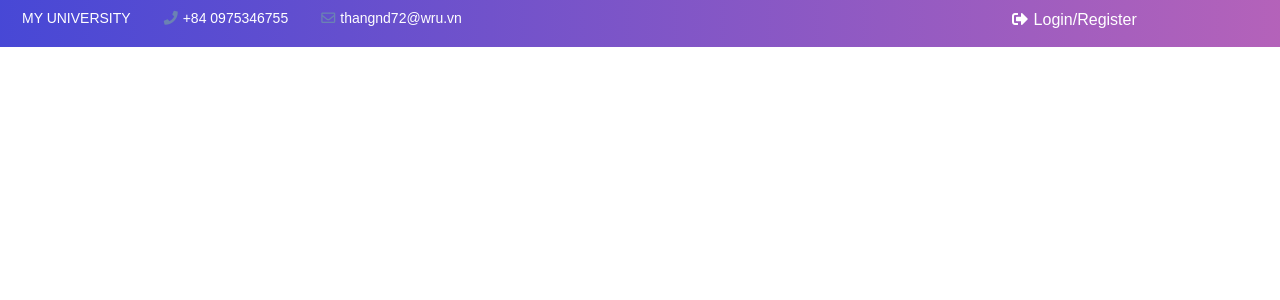
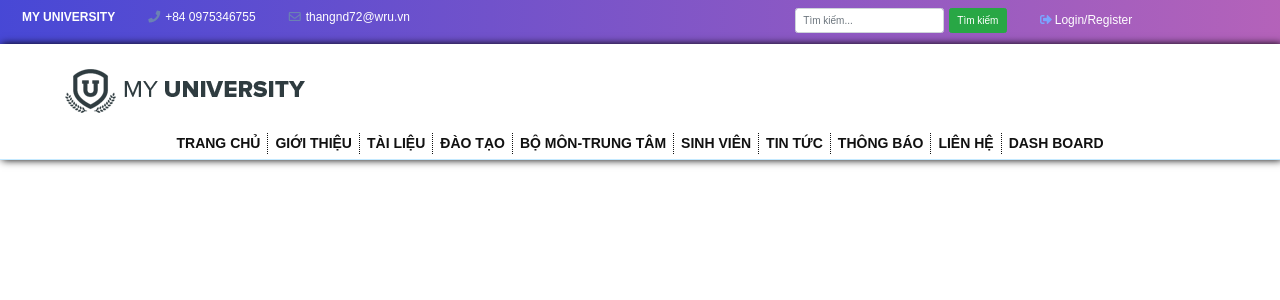
Before and after one commit to thangnd72/175A071377_175A071503, a PHP site: page / in a window 1280 px wide. Shown: the top 300 px of the page. Run offline with PHP 8.4, Linux system fonts and the light colour scheme; some libraries are stand-ins or nearby versions.

Commit message:
complete header component

```diff
--- a/css/style.css
+++ b/css/style.css
@@ -16,7 +16,6 @@ header {
 .top-header {
     background: linear-gradient(90deg, rgba(73,72,80,1) 0%, rgba(11,12,200,0.7511379551820728) 0%, rgba(159,54,166,0.7819502801120448) 100%);
     padding: 0.8rem;
-
 }
 #left-top-header ul {
     display: flex;
@@ -26,7 +25,7 @@ header {
     padding: 0 1.4rem;
 }
 #left-top-header ul li a, #left-top-header ul li i {
-    font-size: 1.4rem;
+    font-size: 1.2rem;
     color: #FFF;
 }
 #left-top-header ul li i {
@@ -35,9 +34,10 @@ header {
 }
 #left-top-header .name-school {
     text-transform: uppercase;
+    font-weight: 700;
 }
-#left-top-header ul li a:hover {
-    color: rgb(92, 33, 33);
+#left-top-header ul li a:hover, .login a:hover {
+    color: rgb(218, 119, 27);
     text-decoration: none;
 }
 #left-top-header a, #left-top-header i{
@@ -58,18 +58,111 @@ header {
     height: 1.8rem;
     text-align: center;
 }
-#right-top-header .login a, #right-top-header .login i {
-    font-size: 1.6rem;
+.login a, .login i {
+    font-size: 1.2rem;
     color: #FFF;
 }
-#right-top-header .login a i {
-    padding: 0 0.6rem;
+.login i {
+    color: #7ba5ff;
 }
-#menu-icon {
-	display: none;
+.login a i {
+    padding: 0 0.3rem;
 }
 
-@media screen and (max-width: 600px) {
+/* style for bottom-header */
+
+.bottom-header {
+    background-color: rgb(255, 255, 255);
+    padding: 0.5rem;
+    border-bottom: 1px solid rgb(196, 233, 255);
+    box-shadow: 0.2rem 0 0.8rem black;
+}
+.bottom-header #logo {
+    margin: 2rem;
+    padding-left: 4rem ;
+}
+/* .sticky {
+    position: fixed;
+    top: 0;
+    background: #0080C0;
+    width: 100%;
+    min-height: 4rem;
+    color: #fff;
+    z-index: 999;
+} */
+nav ul {
+    display: inline-flex;
+    flex-direction: row;
+}
+nav ul li a {
+    text-transform: uppercase;
+    text-decoration: none;
+    font-size: 1.4rem;
+    color: #111;
+    padding: 0 0.7rem;
+    font-weight: 700;
+    white-space: nowrap;
+}
+nav ul li:hover {
+    background-color: #113666;
+}
+nav ul li:hover a {
+    text-decoration: none;
+    color: #FFF;
+}
+nav ul li:not(:first-child) {
+    border-left: 1px dotted #111;
+}
+.nav-sub ul li a {
+    text-transform: none;
+}
+.dropdown {
+    position: relative;
+    display: inline-block;
+}
+.dropdown-nav {
+    position: absolute;
+    overflow: hidden;
+    opacity: 0;
+    height: 0;
+    left: -0.1rem;
+    background-color: #2c5892 ;
+    box-shadow: 0 0.8rem 1.6rem;
+    min-width: 18rem;
+    flex-direction: column;
+    z-index: 1;
+    transition: ease-in-out 0.6s;
+}
+.nav-sub {
+    height: 0;
+}
+.dropdown:hover .nav-sub {
+    height: auto;
+}
+.dropdown-nav a {
+    display: block;
+    font-size: 1.1rem;
+    padding: 0.4rem 1.6rem;
+}
+.dropdown:hover .dropdown-nav {
+    width: 100%;
+    height: auto;
+    opacity: 1;
+}
+.navbar {
+    padding: 0;
+}
+.menu-toggle i {
+    font-size: 2.5rem;
+}
+.menu-toggle i:hover {
+    font-size: 3rem;
+}
+.form-nav {
+    display: none;
+}
+
+@media only screen and (max-width: 1080px) {
     .info-contact {
         display: none;
     }
@@ -79,4 +172,25 @@ header {
     #left-top-header .info-icon {
         display: inline;
     }
-  }
+    .search {
+        display: none;
+    }
+}
+
+@media only screen and (max-width: 991px) {
+    nav {
+        display: block !important;
+    }
+    nav ul {
+        flex-direction: column;
+    }
+    .dropdown-nav {
+        position: relative;
+    }
+    .form-nav {
+        display: block;
+    }
+    nav ul li:not(:first-child) {
+        border-left: none;
+    }
+}
--- a/index.html
+++ b/index.html
@@ -5,19 +5,28 @@
     <meta name="viewport" content="width=device-width, initial-scale=1.0">
     <meta http-equiv="X-UA-Compatible" content="ie=edge">
     <title>Document</title>
-    <link rel="stylesheet" href="https://use.fontawesome.com/releases/v5.7.0/css/all.css" integrity="sha384-lZN37f5QGtY3VHgisS14W3ExzMWZxybE1SJSEsQp9S+oqd12jhcu+A56Ebc1zFSJ" crossorigin="anonymous">
-    <link rel="stylesheet" href="https://maxcdn.bootstrapcdn.com/bootstrap/4.3.1/css/bootstrap.min.css">
-    <link rel="stylesheet" href="css/style.css">
+    <link rel="stylesheet" href="https://stackpath.bootstrapcdn.com/bootstrap/4.3.1/css/bootstrap.min.css"
+        integrity="sha384-ggOyR0iXCbMQv3Xipma34MD+dH/1fQ784/j6cY/iJTQUOhcWr7x9JvoRxT2MZw1T" crossorigin="anonymous">
+    <link rel="stylesheet" href="https://use.fontawesome.com/releases/v5.1.1/css/all.css" integrity="sha384-O8whS3fhG2OnA5Kas0Y9l3cfpmYjapjI0E4theH4iuMD+pLhbf6JI0jIMfYcK3yZ" crossorigin="anonymous">
+    <link rel="stylesheet" href="css/style.css"/>
+    <script src="https://code.jquery.com/jquery-3.3.1.slim.min.js"></script>
+    <script src="https://code.jquery.com/jquery-3.2.1.min.js"></script>
+    <script src="https://cdnjs.cloudflare.com/ajax/libs/popper.js/1.14.7/umd/popper.min.js"
+        integrity="sha384-UO2eT0CpHqdSJQ6hJty5KVphtPhzWj9WO1clHTMGa3JDZwrnQq4sF86dIHNDz0W1" crossorigin="anonymous">
+    </script>
+    <script src="https://stackpath.bootstrapcdn.com/bootstrap/4.3.1/js/bootstrap.min.js"
+        integrity="sha384-JjSmVgyd0p3pXB1rRibZUAYoIIy6OrQ6VrjIEaFf/nJGzIxFDsf4x0xIM+B07jRM" crossorigin="anonymous">
+    </script>
 </head>
 <body>
     <header>
         <div class="top-header">
             <div class="container-fluid">
                 <div class="row">
-                    <div class="col-lg-8">
+                    <div class="col-lg-6">
                         <div id="left-top-header">
                             <ul>
-                                <div class="d-flex justify-content-around">
+                                <div class="d-flex justify-content-around align-items-center">
                                     <div class="name-school">
                                         <li><a href="">my university</a></li>
                                     </div>
@@ -41,9 +50,15 @@
                             </ul>
                         </div>
                     </div>
-                    <div class="col-lg-4">
+                    <div class="col-lg-6 p-auto">
                         <div id="right-top-header">
-                            <div class="d-flex justify-content-center">
+                            <div class="d-flex justify-content-center align-items-center">
+                                <div class="search">
+                                    <form action="" class="form-inline mr-5">
+                                        <input class="form-control mr-2" type="text" placeholder="Tìm kiếm...">
+                                        <button type="submit" class="btn btn-success">Tìm kiếm</button>
+                                    </form>
+                                </div>
                                 <div class="login">
                                     <a href="#"><i class="fas fa-sign-out-alt"></i>Login/Register</a>
                                 </div>
@@ -55,49 +70,104 @@
             </div>
         </div>
         <!-- end-top-header -->
-        <!-- <div class="bottom-header">
+        <div class="bottom-header">
             <div class="container-fluid">
                 <div class="row">
-                    <div class="col-lg-8">
+                    <div class="col-lg-12">
                         <div id="logo">
                             <a href=""><img src="./images/logo.png" alt="logo"></a>
                         </div>
                     </div>
-                    <div class="col-lg-4">
-                        <div class="search">
-                            <form action="">
-                                <input type="text" placeholder="Tìm kiếm...">
-                                <input id="btn-search" type="submit" name="" id="" value="Tìm kiếm">
-                            </form>
-                        </div>
-                    </div>
                 </div>
                 <div class="row">
-                    <div class="navbar">
-                        <nav>
-                            <a href="#" id="menu-icon"><i class="fas fa-bars fa-2x"></i></a>
-                            <ul>
-                                <li><a href="#" id="cursor"><i class="fa fa-home fa-2x"></i></a></li>
-                                <li><a href="#">About</a><span>|</span></li>
-                                <li><a href="#">Education</a><span>|</span></li>
-                                <li><a href="#">Research</a><span>|</span></li>
-                                <li><a href="#">Students</a><span>|</span></li>
-                                <li><a href="#">International Cooperation</a><span>|</span></li>
-                                <li><a href="#">New & Event</a><span>|</span></li>
-                                <li><a href="#">Contact Us</a></li>
-                                <li class="dropdown"><a href="#"><i class="fas fa-caret-down "></i></a>
-                                    <div class="dropdown-content">
-                                        <a href="https://www.w3schools.com/css/css_boxmodel.asp">Link 1</a>
-                                        <a href="#">Link 2</a>
-                                        <a href="#">Link 3</a>
-                                        <a href="#">Link 4</a>
-                                    </div>
-                                </li>
-                            </ul>
+                    <div class="col-lg-12">
+                        <nav id="nav" class="navbar navbar-expand-lg">
+                            <div class="menu-toggle navbar-toggler ml-auto">
+                                <i class="fas fa-bars" data-toggle="collapse" data-target="#showMenu"></i>
+                            </div>
+                            <div class="collapse navbar-collapse" id="showMenu">
+                                <ul class="navbar-nav mx-auto main-nav">
+                                    <li><a href="#" title="Trang chủ">Trang chủ</a></li>
+                                    <li class="dropdown"><a href="#" title="Giới thiệu">Giới thiệu</a>
+                                        <div class="nav-sub">
+                                            <ul class="dropdown-nav">
+                                                <li><a href="#" title="Logo CSE">Logo khoa CNTT</a></li>
+                                                <li><a href="#" title="Lời chào mừng">Lời chào mừng</a></li>
+                                                <li><a href="#" title="Tổ chức">Tổ chức</a></li>
+                                                <li><a href="#" title="Hợp tác liên kết">Hợp tác liên kết</a></li>
+                                            </ul>
+                                        </div>
+                                    </li>
+                                    <li><a href="#" title="Tài liệu">Tài liệu</a></li>
+                                    <li class="dropdown"><a href="#" title="Đào tạo">Đào tạo</a>
+                                        <div class="nav-sub">
+                                            <ul class="dropdown-nav">
+                                                <li><a href="" title="">Đào tạo đại học</a></li>
+                                                <li><a href="" title="">Đào tạo sau đại học</a></li>
+                                                <li><a href="" title="">Chuẩn đầu ra</a></li>
+                                                <li><a href="" title="">Định hướng ngành nghề</a></li>
+                                                <li><a href="" title="">Mô hình đào tạo</a></li>
+                                                <li><a href="" title="">Đề cương môn học</a></li>
+                                            </ul>
+                                        </div>
+                                    </li>
+                                    <li class="dropdown"><a href="#" title="Bộ môn-Trung tâm">Bộ môn-Trung tâm</a>
+                                        <div class="nav-sub">
+                                            <ul class="dropdown-nav">
+                                                <li><a href="#" title="">CN phần mềm</a></li>
+                                                <li><a href="#" title="">Hệ thống thông tin</a></li>
+                                                <li><a href="#" title="">Khoa học máy tính</a></li>
+                                                <li><a href="#" title="">Kỹ thuật máy tính và mạng</a></li>
+                                                <li><a href="#" title="">Toán học</a></li>
+                                                <li><a href="#" title="">Tin học và Kỹ thuật tính toán</a></li>
+                                                <li><a href="#" title="">Trung tâm tin học</a></li>
+                                            </ul>
+                                        </div>
+                                    </li>
+                                    <li class="dropdown"><a href="#" title="Sinh viên">Sinh viên</a>
+                                        <div class="nav-sub">
+                                            <ul class="dropdown-nav">
+                                                <li><a href="#" title="">Tài liệu sinh viên</a></li>
+                                                <li><a href="#" title="">Tổ tư vấn học tập</a></li>
+                                                <li><a href="#" title="">Biểu mẫu ĐATN</a></li>
+                                                <li><a href="#" title="">Luận văn tốt nghiệp</a></li>
+                                            </ul>
+                                        </div>
+                                    </li>
+                                    <li class="dropdown"><a href="#" title="Tin tức">Tin tức</a>
+                                        <div class="nav-sub">
+                                            <ul class="dropdown-nav">
+                                                <li><a href="#" title="">Sự kiện</a></li>
+                                                <li><a href="#" title="">CSE trên báo</a></li>
+                                            </ul>
+                                        </div>
+                                    </li>
+                                    <li class="dropdown"><a href="#" title="Thông báo">Thông báo</a>
+                                        <div class="nav-sub">
+                                            <ul class="dropdown-nav">
+                                                <li><a href="" title="">Thông báo</a></li>
+                                                <li><a href="" title="">TB Đào tạo</a></li>
+                                                <li><a href="" title="">Nghiên cứu khoa học</a></li>
+                                                <li><a href="" title="">Tuyển dụng</a></li>
+                                                <li><a href="" title="">Học bổng</a></li>
+                                                <li><a href="" title="">Thông báo khác</a></li>
+                                            </ul>
+                                        </div>
+                                    </li>
+                                    <li><a href="#" title="Liên hệ">Liên hệ</a></li>
+                                    <li><a href="#" title="Liên hệ">Dash board</a></li>
+                                </ul>
+                                <div class="form-nav">
+                                    <form method="" class="form-inline" action="">
+                                        <input class="form-control mr2 w-50 m-4" name="" type="search" placeholder="Tìm kiếm" aria-label="Search">
+                                        <button class="btn btn-success" type="submit">Tìm kiếm</button>
+                                    </form>
+                                </div>
+                            </div>
                         </nav>
                     </div>
                 </div>
-            </div> -->
+            </div>
         </div>
     </header>
 </body>
```
